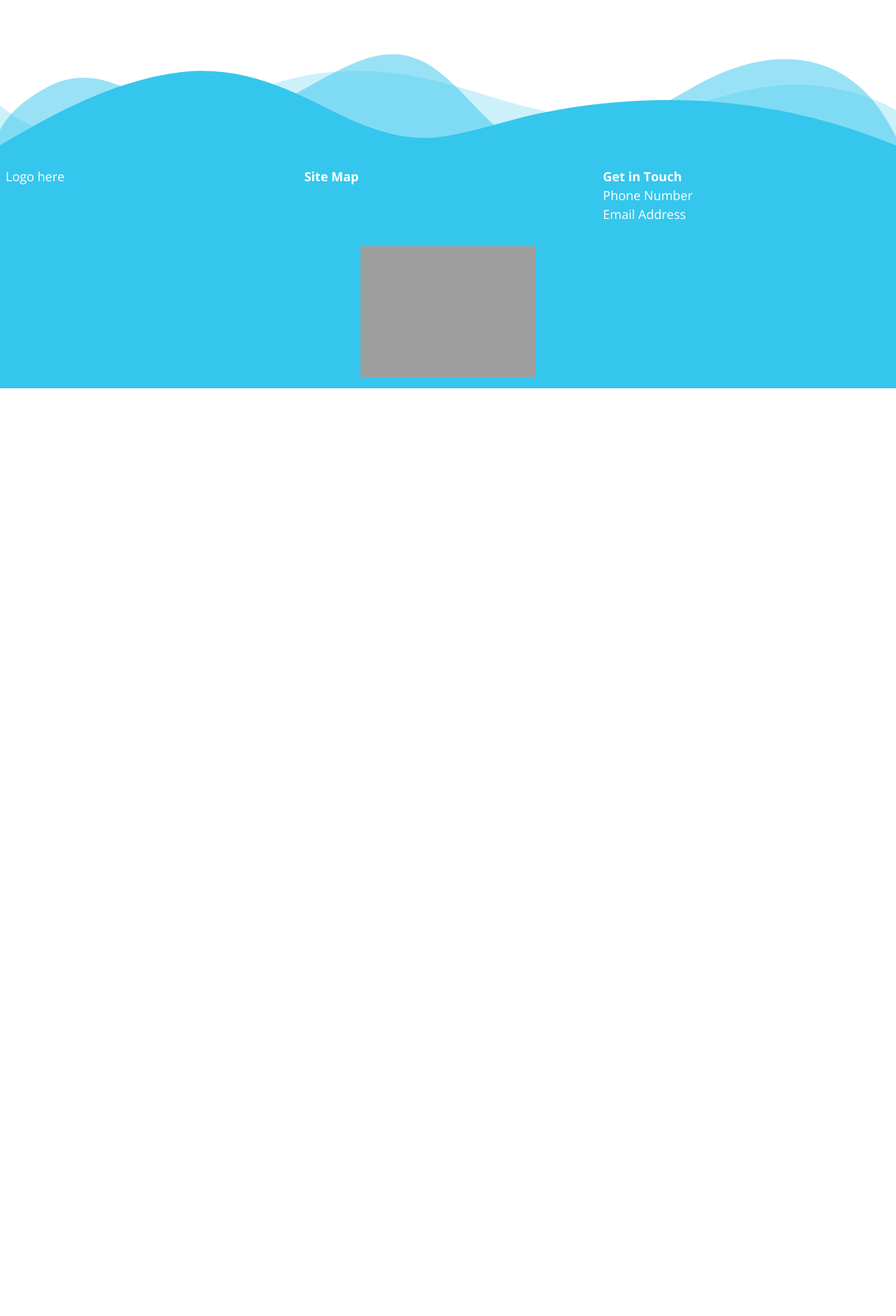
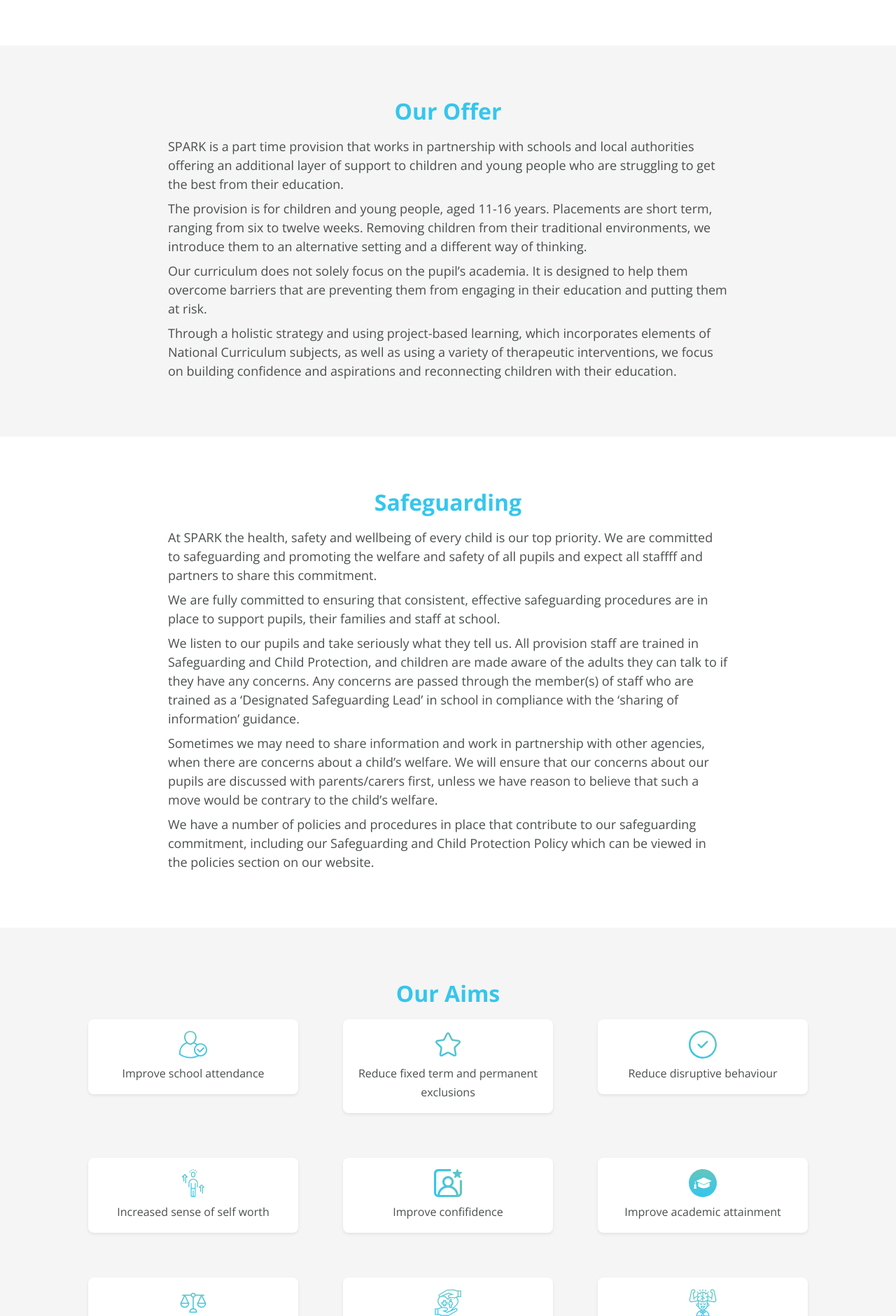
Before and after one commit to LeeMMT/spark, a Python web app: template in_development/templates/about-us.html in a window 1280 px wide. Shown: the part 2159-4040 px from the top of the page at 70% size. Before the commit the page ends 2714 px from the top, so only its background shows below. Run offline with Jinja, Linux system fonts and the light colour scheme; the template is opened without the code that fills it, so the values that code supplies are empty; grey boxes are pictures that could not be loaded.

Commit message:
Finnished adding remainder of currently supplied content from client. Changed styling of footer

```diff
--- a/in_development/static/css/corestyles.css
+++ b/in_development/static/css/corestyles.css
@@ -16,8 +16,8 @@
   --soft-grey: #9e9e9e;
   --black: #141414;
   --text: hsl(193, 3%, 30%);
-  --blue: hsl(193, 84%, 57%);
-  --green: hsl(175, 46%, 58%);
+  --blue: #35c6ed;
+  --green: #63c5bd;
   --gold: #fff8a7;
 }
 
@@ -91,7 +91,7 @@
 }
 
 .divider-waves .shape-fill {
-  fill: var(--blue);
+  fill: #63c5bd;
 }
 
 /*Link styling*/
@@ -302,7 +302,12 @@
 }
 
 .card-container .card {
+  display: flex;
+  flex-direction: column;
+  align-items: center;
   max-width: 300px;
+  width: 100%;
+  height: max-content;
   padding: 16px;
   border-radius: 8px;
   background-color: var(--white);
@@ -350,14 +355,19 @@
   padding: 16px;
 }
 
+#our-aims .icon {
+  width: 40px;
+  height: 40px;
+  margin-bottom: 8px;
+}
+
 /*Footer*/
 
 footer {
   flex-shrink: 0;
   width: 100%;
-  /*background-color: var(--white);
-  background-image: linear-gradient(to left bottom, #36c5ed, #38c6e1, #43c6d5, #52c6c8, #61c5bc);*/
-  background-color: var(--blue);
+  background: rgb(53, 198, 237);
+  background: linear-gradient(0deg, rgba(53, 198, 237, 1) 0%, rgba(99, 197, 189, 1) 100%);
   color: var(--white);
 }
 
@@ -448,6 +458,96 @@
   overflow: hidden;
 }
 
+/*Header Media Queries*/
+
+@media screen and (max-width: 1400px) {
+  .nav-container {
+    padding: 0 8px;
+  }
+  .container {
+    padding: 16px;
+  }
+}
+
+@media screen and (max-width: 750px) {
+  .desktop-nav {
+    display: none;
+  }
+
+  #menu-container {
+    display: block;
+  }
+}
+
+/*Footer Media Queries*/
+
+@media screen and (max-width: 750px) {
+  .divider-waves {
+    position: absolute;
+    bottom: 0;
+    left: 0;
+    width: 100%;
+    overflow: hidden;
+    line-height: 0;
+    transform: rotate(180deg);
+  }
+
+  .divider-waves svg {
+    position: relative;
+    display: block;
+    width: calc(150% + 1.3px);
+    height: 100px;
+  }
+
+  .divider-waves .shape-fill {
+    fill: var(--green);
+  }
+}
+
+/*Icons*/
+
+.icon {
+  display: block;
+  background-repeat: no-repeat;
+  background-size: contain;
+}
+
+.icon.attendance {
+  background-image: url("../icons/attendance.svg");
+}
+
+.icon.star {
+  background-image: url("../icons/star.svg");
+}
+
+.icon.tick {
+  background-image: url("../icons/tick.svg");
+}
+
+.icon.self-worth {
+  background-image: url("../icons/self-worth.svg");
+}
+
+.icon.improved-confidence {
+  background-image: url("../icons/improved-confidence.svg");
+}
+
+.icon.academic {
+  background-image: url("../icons/academic.svg");
+}
+
+.icon.regulation {
+  background-image: url("../icons/regulation.svg");
+}
+
+.icon.health {
+  background-image: url("../icons/health.svg");
+}
+
+.icon.mindset {
+  background-image: url("../icons/mindset.svg");
+}
+
 /*Fonts*/
 
 @font-face {
@@ -494,49 +594,3 @@
   font-family: "Comfortaa Bold";
   src: url("../fonts/Comfortaa/Comfortaa-Bold.ttf");
 }
-
-/*Header Media Queries*/
-
-@media screen and (max-width: 1400px) {
-  .nav-container {
-    padding: 0 8px;
-  }
-  .container {
-    padding: 16px;
-  }
-}
-
-@media screen and (max-width: 750px) {
-  .desktop-nav {
-    display: none;
-  }
-
-  #menu-container {
-    display: block;
-  }
-}
-
-/*Footer Media Queries*/
-
-@media screen and (max-width: 750px) {
-  .divider-waves {
-    position: absolute;
-    bottom: 0;
-    left: 0;
-    width: 100%;
-    overflow: hidden;
-    line-height: 0;
-    transform: rotate(180deg);
-  }
-
-  .divider-waves svg {
-    position: relative;
-    display: block;
-    width: calc(150% + 1.3px);
-    height: 100px;
-  }
-
-  .divider-waves .shape-fill {
-    fill: #35c6ed;
-  }
-}
--- a/in_development/templates/about-us.html
+++ b/in_development/templates/about-us.html
@@ -77,7 +77,7 @@
       <div class="partition">
         <section class="container" title="Our Vision">
           <div class="text-wrapper center">
-            <h1 class="blue centered">Our Vision</h1>
+            <h2 class="blue centered">Our Vision</h2>
             <p>
               At SPARK we believe that with dedication, encouragement and support all children and young people can achieve success and confidently prepare for
               adulthood.
@@ -94,7 +94,7 @@
         </section>
       </div>
       <div class="partition">
-        <section class="container" title="Our Vision">
+        <section class="container" title="Core Valeus">
           <div class="text-wrapper center">
             <h2 class="blue centered marg-bot large">Core Values</h2>
           </div>
@@ -122,8 +122,8 @@
           </div>
         </section>
       </div>
-      <div class="partition shape-divider">
-        <section class="container" title="Our Vision">
+      <div class="partition">
+        <section class="container" title="Assurance">
           <div class="text-wrapper center">
             <h2 class="blue centered marg-bot large">Assurance</h2>
             <p class="centered marg-bot med">It is perfectly safe and appropriate to use unregistered AP, so long as:</p>
@@ -144,6 +144,103 @@
             <div class="card dark">
               <h2 class="card-header"><span>4</span></h2>
               <p>You visit the provision periodically throughout the duration of the placement</p>
+            </div>
+          </div>
+        </section>
+      </div>
+      <div class="partition">
+        <section class="container" title="Our Offer">
+          <div class="text-wrapper center">
+            <h2 class="blue centered">Our Offer</h2>
+            <p>
+              SPARK is a part time provision that works in partnership with schools and local authorities offering an additional layer of support to children
+              and young people who are struggling to get the best from their education.
+            </p>
+            <p>
+              The provision is for children and young people, aged 11-16 years. Placements are short term, ranging from six to twelve weeks. Removing children
+              from their traditional environments, we introduce them to an alternative setting and a different way of thinking.
+            </p>
+            <p>
+              Our curriculum does not solely focus on the pupil’s academia. It is designed to help them overcome barriers that are preventing them from engaging
+              in their education and putting them at risk.
+            </p>
+            <p>
+              Through a holistic strategy and using project-based learning, which incorporates elements of National Curriculum subjects, as well as using a
+              variety of therapeutic interventions, we focus on building confidence and aspirations and reconnecting children with their education.
+            </p>
+          </div>
+        </section>
+      </div>
+      <div class="partition">
+        <section class="container" title="Safeguarding">
+          <div class="text-wrapper center">
+            <h2 class="blue centered">Safeguarding</h2>
+            <p>
+              At SPARK the health, safety and wellbeing of every child is our top priority. We are committed to safeguarding and promoting the welfare and
+              safety of all pupils and expect all staffff and partners to share this commitment.
+            </p>
+            <p>
+              We are fully committed to ensuring that consistent, effective safeguarding procedures are in place to support pupils, their families and staff at
+              school.
+            </p>
+            <p>
+              We listen to our pupils and take seriously what they tell us. All provision staff are trained in Safeguarding and Child Protection, and children
+              are made aware of the adults they can talk to if they have any concerns. Any concerns are passed through the member(s) of staff who are trained as
+              a ‘Designated Safeguarding Lead’ in school in compliance with the ‘sharing of information’ guidance.
+            </p>
+            <p>
+              Sometimes we may need to share information and work in partnership with other agencies, when there are concerns about a child’s welfare. We will
+              ensure that our concerns about our pupils are discussed with parents/carers first, unless we have reason to believe that such a move would be
+              contrary to the child’s welfare.
+            </p>
+            <p>
+              We have a number of policies and procedures in place that contribute to our safeguarding commitment, including our Safeguarding and Child
+              Protection Policy which can be viewed in the policies section on our website.
+            </p>
+          </div>
+        </section>
+      </div>
+      <div class="partition shape-divider">
+        <section class="container" title="Our Aims" id="our-aims">
+          <div class="text-wrapper center">
+            <h2 class="blue centered">Our Aims</h2>
+          </div>
+          <div class="card-container">
+            <div class="card">
+              <i class="icon attendance"></i>
+              <p>Improve school attendance</p>
+            </div>
+            <div class="card">
+              <i class="icon star"></i>
+              <p>Reduce fixed term and permanent exclusions</p>
+            </div>
+            <div class="card">
+              <i class="icon tick"></i>
+              <p>Reduce disruptive behaviour</p>
+            </div>
+            <div class="card">
+              <i class="icon self-worth"></i>
+              <p>Increased sense of self worth</p>
+            </div>
+            <div class="card">
+              <i class="icon improved-confidence"></i>
+              <p>Improve confifidence</p>
+            </div>
+            <div class="card">
+              <i class="icon academic"></i>
+              <p>Improve academic attainment</p>
+            </div>
+            <div class="card">
+              <i class="icon regulation"></i>
+              <p>Develop emotional literacy and self-regulation</p>
+            </div>
+            <div class="card">
+              <i class="icon health"></i>
+              <p>Understand the importance of nutrition, physical and mental health</p>
+            </div>
+            <div class="card">
+              <i class="icon mindset"></i>
+              <p>Develop a ‘Growth Mindset’</p>
             </div>
           </div>
         </section>
```
Also changed, not shown: in_development/static/icons/academic.svg (added), in_development/static/icons/attendance.svg (added), in_development/static/icons/health.svg (added), in_development/static/icons/improved-confidence.svg (added), in_development/static/icons/mindset.svg (added), in_development/static/icons/regulation.svg (added), in_development/static/icons/self-worth.svg (added), in_development/static/icons/star.svg (added), in_development/static/icons/tick.svg (added).
